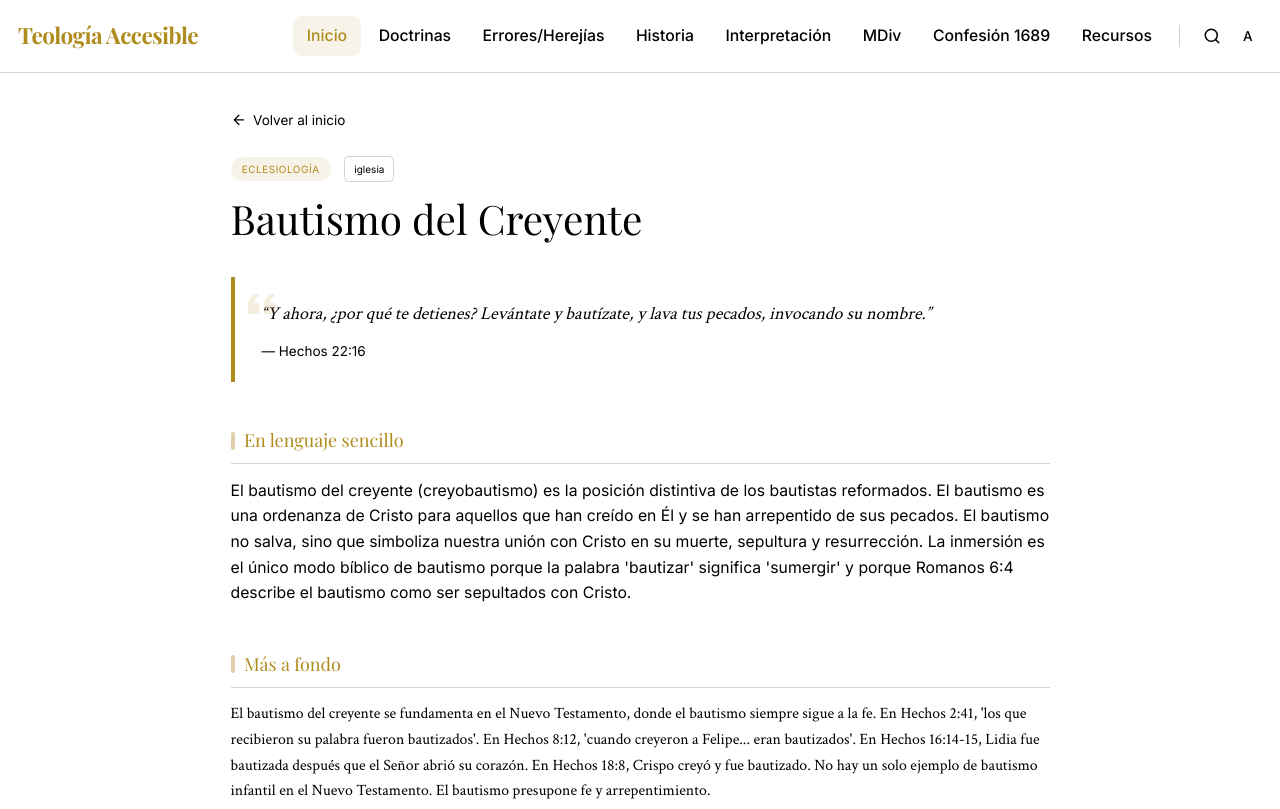
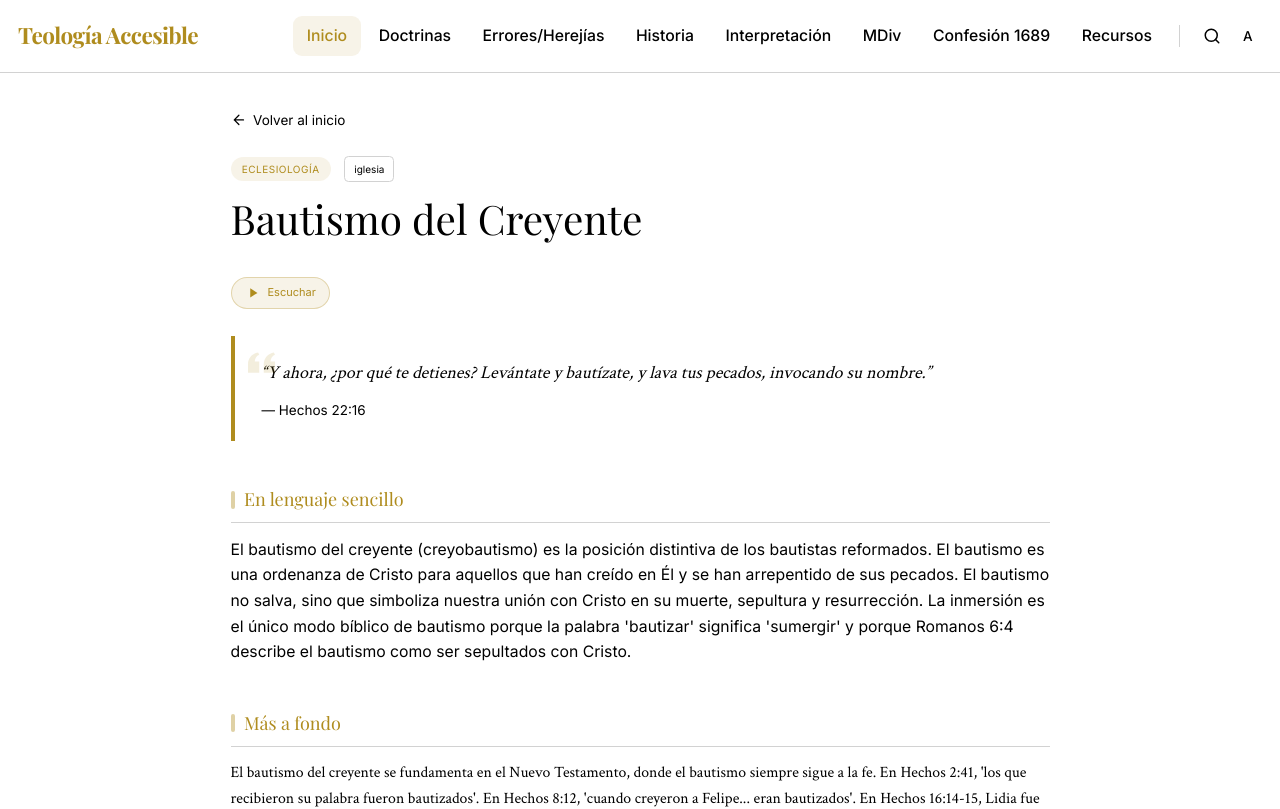
Before and after one commit to fabioledezma/teologia-bautista, a Next.js app: page /doctrina/bautismo-del-creyente in a window 1280 px wide. Shown: the top 809 px of the page. Built offline with nearby package versions, Linux system fonts and the light colour scheme; a web font is replaced by a local one.

Commit message:
Añade TextToSpeech con Web Speech API en páginas de contenido

```diff
--- a/src/app/doctrina/[slug]/page.tsx
+++ b/src/app/doctrina/[slug]/page.tsx
@@ -3,6 +3,7 @@ import { notFound } from "next/navigation";
 import doctrinas from "@/data/doctrinas";
 import { svgMap } from "@/components/Diagramas";
 import GlossaryText from "@/components/GlossaryText";
+import TextToSpeech from "@/components/TextToSpeech";
 
 export async function generateStaticParams() {
   return doctrinas.map((d) => ({ slug: d.slug }));
@@ -43,6 +44,13 @@ export default async function DoctrinaPage({
     );
   };
 
+  const sections = [
+    { title: "En lenguaje sencillo", content: d.simple },
+    { title: "Más a fondo", content: d.fondo },
+    ...(d.historia ? [{ title: "Contexto histórico", content: d.historia }] : []),
+    ...(d.malentendidos ? [{ title: "Malentendidos comunes", content: d.malentendidos }] : []),
+  ]
+
   return (
     <article className="max-w-3xl mx-auto px-5 pt-4 md:pt-8 pb-16">
       <Link
@@ -68,6 +76,8 @@ export default async function DoctrinaPage({
           {d.title}
         </h1>
       </header>
+
+      <TextToSpeech sections={sections} />
 
       <blockquote className="relative border-l-4 border-gold bg-surface-card rounded-r-xl px-6 py-5 mb-10">
         <svg className="absolute top-3 left-3 w-6 h-6 text-gold/15" fill="currentColor" viewBox="0 0 24 24">
--- a/src/app/herejia/[slug]/page.tsx
+++ b/src/app/herejia/[slug]/page.tsx
@@ -2,6 +2,7 @@ import Link from "next/link";
 import { notFound } from "next/navigation";
 import { herejias } from "@/data/herejias";
 import GlossaryText from "@/components/GlossaryText";
+import TextToSpeech from "@/components/TextToSpeech";
 
 export function generateStaticParams() {
   return herejias.map((h) => ({ slug: h.slug }));
@@ -34,6 +35,19 @@ export default async function HerejiaPage({ params }: { params: Promise<{ slug:
   if (!h) notFound();
   const c = h.content;
 
+  const sections = [
+    { title: "¿Qué enseñaba exactamente?", content: h.originalTeaching },
+    { title: "Contexto Histórico", content: c.historicalContext },
+    { title: "Desarrollo Histórico de la Doctrina", content: c.teaching },
+    { title: "Refutación Bíblica", content: c.refutation },
+    { title: "Defensa Bíblica", content: c.biblicalDefense },
+    { title: "¿Por qué es un error?", content: h.whyError },
+    { title: "Forma Moderna", content: h.modernForm },
+    { title: "Comparación Doctrinal", content: h.comparison },
+    { title: "Aplicación Pastoral", content: h.pastoralApp },
+    { title: "Conclusión", content: c.conclusion },
+  ]
+
   return (
     <main className="pt-20 md:pt-24 pb-16 min-h-screen">
       <div className="max-w-3xl mx-auto px-5">
@@ -64,6 +78,8 @@ export default async function HerejiaPage({ params }: { params: Promise<{ slug:
             <p className="text-text-2 text-sm mt-1">{h.subtitle}</p>
           </div>
         </div>
+
+        <TextToSpeech sections={sections} />
 
         <div className="bg-surface-card border border-border rounded-xl p-5 mb-8">
           <GlossaryText className="text-text-2 text-sm leading-relaxed break-words" text={c.intro} />
--- a/src/app/hermeneutica/[slug]/page.tsx
+++ b/src/app/hermeneutica/[slug]/page.tsx
@@ -4,6 +4,7 @@ import hermeneutica from "@/data/hermeneutica";
 import { svgMap } from "@/components/Diagramas";
 import GlossaryText from "@/components/GlossaryText";
 import VerseCompare from "@/components/VerseCompare";
+import TextToSpeech from "@/components/TextToSpeech";
 
 export async function generateStaticParams() {
   return hermeneutica.map((h) => ({ slug: h.slug }));
@@ -48,6 +49,12 @@ export default async function HermeneuticaPage({
   const prev = curIdx > 0 ? allModules[curIdx - 1] : null;
   const next = curIdx < allModules.length - 1 ? allModules[curIdx + 1] : null;
 
+  const sections = [
+    { title: "En lenguaje sencillo", content: h.simple },
+    { title: "Más a fondo", content: h.fondo },
+    { title: "Perspectiva reformada", content: h.perspectivaReformada },
+  ]
+
   return (
     <article className="max-w-3xl mx-auto px-5 pt-4 md:pt-8 pb-16">
       <Link
@@ -71,6 +78,8 @@ export default async function HermeneuticaPage({
         </h1>
         <p className="text-text-2 text-sm font-text">{h.subtitle}</p>
       </header>
+
+      <TextToSpeech sections={sections} />
 
       <Section title="En lenguaje sencillo">
         <GlossaryText className="text-text text-sm leading-relaxed break-words" text={h.simple} />
--- a/src/app/historia/expansion/[slug]/page.tsx
+++ b/src/app/historia/expansion/[slug]/page.tsx
@@ -3,6 +3,7 @@ import { notFound } from "next/navigation";
 import expansion from "@/data/expansion";
 import { svgMap } from "@/components/Diagramas";
 import GlossaryText from "@/components/GlossaryText";
+import TextToSpeech from "@/components/TextToSpeech";
 
 export function generateStaticParams() {
   return expansion.map((s) => ({ slug: s.slug }));
@@ -18,6 +19,12 @@ export default async function ExpansionSectionPage({ params }: { params: Promise
 
   const svgFn = svgMap[sec.diagram];
   const diagramHtml = svgFn ? svgFn() : null;
+
+  const sections = [
+    { title: "En términos simples", content: sec.simple },
+    { title: "Más a fondo", content: sec.fondo },
+    { title: "Perspectiva Bautista Reformada", content: sec.perspectivaReformada },
+  ]
 
   return (
     <div className="min-h-screen pt-24 pb-16">
@@ -41,6 +48,8 @@ export default async function ExpansionSectionPage({ params }: { params: Promise
             <p className="text-text-2 text-sm mt-1">{sec.subtitle}</p>
           </div>
         </div>
+
+        <TextToSpeech sections={sections} />
 
         {/* Para todos */}
         <section className="mb-10">
--- a/src/app/historia/patristica/[slug]/page.tsx
+++ b/src/app/historia/patristica/[slug]/page.tsx
@@ -3,6 +3,7 @@ import { notFound } from "next/navigation";
 import patristica from "@/data/patristica";
 import { svgMap } from "@/components/Diagramas";
 import GlossaryText from "@/components/GlossaryText";
+import TextToSpeech from "@/components/TextToSpeech";
 
 export function generateStaticParams() {
   return patristica.map((s) => ({ slug: s.slug }));
@@ -23,6 +24,12 @@ export default async function PatristicaDetailPage({
 
   const svgFn = svgMap[sec.diagram];
   const diagramHtml = svgFn ? svgFn() : null;
+
+  const sections = [
+    { title: "En términos simples", content: sec.simple },
+    { title: "Más a fondo", content: sec.fondo },
+    { title: "Perspectiva Confesional", content: sec.perspectivaReformada },
+  ]
 
   return (
     <main className="min-h-screen bg-surface">
@@ -51,6 +58,8 @@ export default async function PatristicaDetailPage({
           </h1>
           <p className="text-text text-sm mt-2">{sec.subtitle}</p>
         </div>
+
+        <TextToSpeech sections={sections} />
 
         <div className="space-y-10">
           <section>
--- a/src/app/historia/teologia-historica/[slug]/page.tsx
+++ b/src/app/historia/teologia-historica/[slug]/page.tsx
@@ -3,6 +3,7 @@ import { notFound } from "next/navigation";
 import teologiaHistorica from "@/data/teologia-historica";
 import { svgMap } from "@/components/Diagramas";
 import GlossaryText from "@/components/GlossaryText";
+import TextToSpeech from "@/components/TextToSpeech";
 
 export function generateStaticParams() {
   return teologiaHistorica.map((s) => ({ slug: s.slug }));
@@ -23,6 +24,19 @@ export default async function THDetailPage({
 
   const svgFn = svgMap[mod.diagram];
   const diagramHtml = svgFn ? svgFn() : null;
+
+  const sections = [
+    { title: "Introducción", content: mod.introduccion },
+    { title: "Contexto Histórico", content: mod.contextHistorico },
+    { title: "Problema Teológico", content: mod.problemaTeologico },
+    { title: "Enseñanza de la Iglesia", content: mod.ensenanzaIglesia },
+    { title: "Error o Herejía", content: mod.errorHerejia },
+    { title: "Respuesta de la Iglesia", content: mod.respuestaIglesia },
+    { title: "Base Bíblica", content: mod.baseBiblical },
+    { title: "Perspectiva Confesional", content: mod.explicacionConfesional },
+    { title: "Aplicación Práctica", content: mod.aplicacionPractica },
+    { title: "Resumen", content: mod.resumen },
+  ]
 
   return (
     <main className="min-h-screen bg-surface">
@@ -51,6 +65,8 @@ export default async function THDetailPage({
           </h1>
           <p className="text-text text-sm mt-2">{mod.subtitle}</p>
         </div>
+
+        <TextToSpeech sections={sections} />
 
         <div className="space-y-10">
           {/* 1. Introducción */}
--- /dev/null
+++ b/src/components/TextToSpeech.tsx
@@ -0,0 +1,152 @@
+'use client'
+
+import { useState, useEffect, useRef, useCallback } from 'react'
+
+interface Section {
+  title: string
+  content: string
+}
+
+interface TextToSpeechProps {
+  sections: Section[]
+}
+
+export default function TextToSpeech({ sections }: TextToSpeechProps) {
+  const [state, setState] = useState<'idle' | 'playing' | 'paused'>('idle')
+  const [currentIdx, setCurrentIdx] = useState(-1)
+  const synthRef = useRef<SpeechSynthesis | null>(null)
+  const utteranceRef = useRef<SpeechSynthesisUtterance | null>(null)
+
+  useEffect(() => {
+    synthRef.current = window.speechSynthesis
+    return () => {
+      if (synthRef.current) synthRef.current.cancel()
+    }
+  }, [])
+
+  const getSpanishVoice = (): SpeechSynthesisVoice | null => {
+    const synth = synthRef.current
+    if (!synth) return null
+    const voices = synth.getVoices()
+    return voices.find((v) => v.lang.startsWith('es')) ?? null
+  }
+
+  const speakSection = useCallback((index: number) => {
+    if (index >= sections.length) {
+      setState('idle')
+      setCurrentIdx(-1)
+      return
+    }
+    const synth = synthRef.current
+    if (!synth) return
+
+    const text = `${sections[index].title}. ${sections[index].content}`
+    const utterance = new SpeechSynthesisUtterance(text)
+    utterance.lang = 'es-ES'
+    utterance.rate = 0.9
+    utterance.pitch = 1
+
+    const voice = getSpanishVoice()
+    if (voice) utterance.voice = voice
+
+    utterance.onend = () => {
+      speakSection(index + 1)
+    }
+
+    utterance.onerror = () => {
+      setState('idle')
+      setCurrentIdx(-1)
+    }
+
+    utteranceRef.current = utterance
+    setCurrentIdx(index)
+    synth.speak(utterance)
+  }, [sections])
+
+  const start = useCallback(() => {
+    if (synthRef.current?.speaking && state === 'paused') {
+      synthRef.current.resume()
+      setState('playing')
+      return
+    }
+    const idx = currentIdx >= 0 ? currentIdx : 0
+    speakSection(idx)
+    setState('playing')
+  }, [state, currentIdx, speakSection])
+
+  const pause = useCallback(() => {
+    synthRef.current?.pause()
+    setState('paused')
+  }, [])
+
+  const stop = useCallback(() => {
+    synthRef.current?.cancel()
+    setState('idle')
+    setCurrentIdx(-1)
+  }, [])
+
+  return (
+    <div className="flex items-center gap-2 mb-6">
+      {state === 'idle' && (
+        <button
+          onClick={start}
+          className="inline-flex items-center gap-1.5 text-[11px] text-gold bg-gold/10 hover:bg-gold/20 border border-gold/30 px-3 py-1.5 rounded-full transition-colors"
+        >
+          <svg className="w-3.5 h-3.5" fill="currentColor" viewBox="0 0 24 24">
+            <path d="M8 5v14l11-7z" />
+          </svg>
+          Escuchar
+        </button>
+      )}
+      {state === 'playing' && (
+        <>
+          <button
+            onClick={pause}
+            className="inline-flex items-center gap-1.5 text-[11px] text-gold bg-gold/10 hover:bg-gold/20 border border-gold/30 px-3 py-1.5 rounded-full transition-colors"
+          >
+            <svg className="w-3.5 h-3.5" fill="currentColor" viewBox="0 0 24 24">
+              <path d="M6 4h4v16H6zM14 4h4v16h-4z" />
+            </svg>
+            Pausar
+          </button>
+          <button
+            onClick={stop}
+            className="inline-flex items-center gap-1.5 text-[11px] text-text-2 hover:text-red-400 border border-border px-3 py-1.5 rounded-full transition-colors"
+          >
+            <svg className="w-3.5 h-3.5" fill="currentColor" viewBox="0 0 24 24">
+              <path d="M6 6h12v12H6z" />
+            </svg>
+            Detener
+          </button>
+        </>
+      )}
+      {state === 'paused' && (
+        <>
+          <button
+            onClick={start}
+            className="inline-flex items-center gap-1.5 text-[11px] text-gold bg-gold/10 hover:bg-gold/20 border border-gold/30 px-3 py-1.5 rounded-full transition-colors"
+          >
+            <svg className="w-3.5 h-3.5" fill="currentColor" viewBox="0 0 24 24">
+              <path d="M8 5v14l11-7z" />
+            </svg>
+            Reanudar
+          </button>
+          <button
+            onClick={stop}
+            className="inline-flex items-center gap-1.5 text-[11px] text-text-2 hover:text-red-400 border border-border px-3 py-1.5 rounded-full transition-colors"
+          >
+            <svg className="w-3.5 h-3.5" fill="currentColor" viewBox="0 0 24 24">
+              <path d="M6 6h12v12H6z" />
+            </svg>
+            Detener
+          </button>
+        </>
+      )}
+      {currentIdx >= 0 && (
+        <span className="text-[10px] text-text-3 ml-1">
+          {currentIdx + 1} / {sections.length}
+        </span>
+      )}
+    </div>
+  )
+}
```
